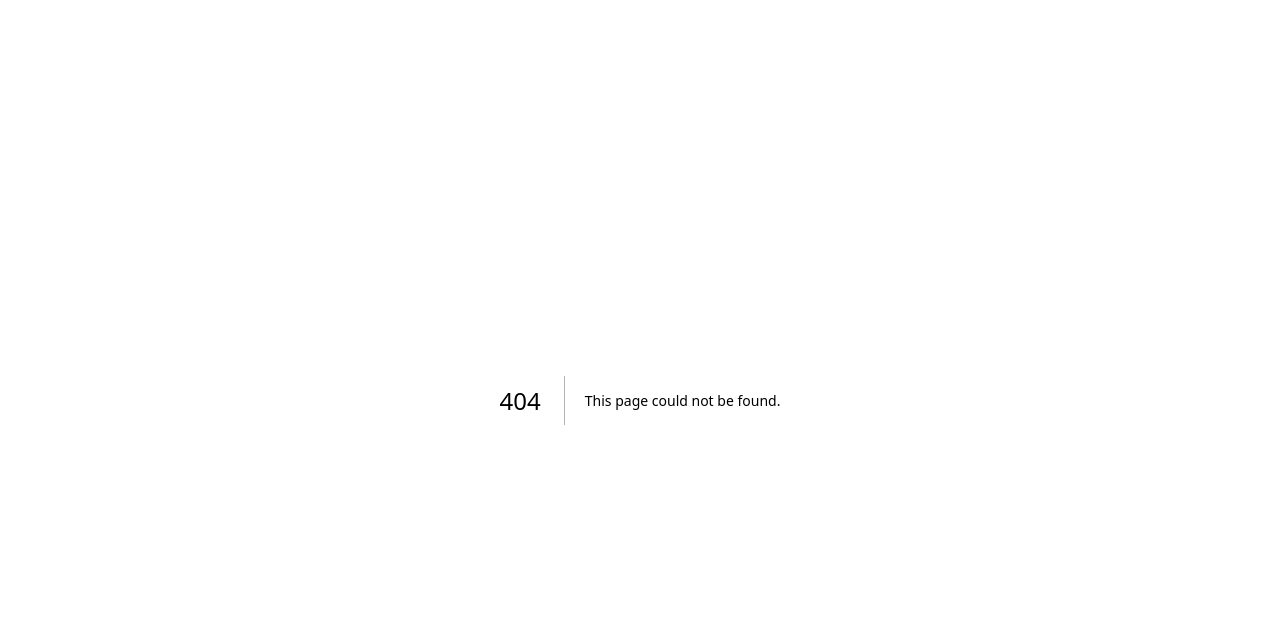
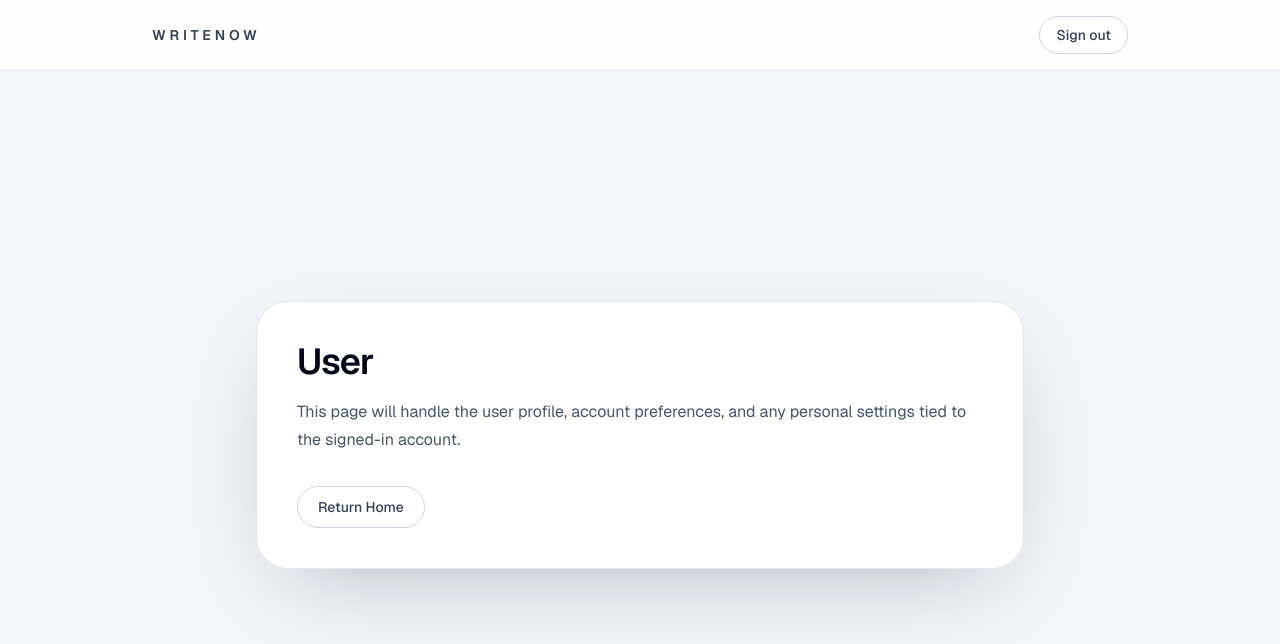
Before and after one commit to Klevennb/the-machine, a Next.js app: page /user in a window 1280 px wide. Before the commit this address had no page. Shown: the top 644 px of the page. Built offline with nearby package versions, Linux system fonts and the light colour scheme; no server answers; sample sign-in values are in the browser's storage.

Commit message:
added dashboard

```diff
--- a/app/api/auth/[...nextauth]/route.ts
+++ b/app/api/auth/[...nextauth]/route.ts
@@ -6,4 +6,16 @@ export const dynamic = "force-dynamic";
 
 const handler = NextAuth(authOptions);
 
-export { handler as GET, handler as POST };
+export async function GET(
+  request: Request,
+  context: { params: Promise<{ nextauth: string[] }> }
+) {
+  return handler(request, context);
+}
+
+export async function POST(
+  request: Request,
+  context: { params: Promise<{ nextauth: string[] }> }
+) {
+  return handler(request, context);
+}
--- /dev/null
+++ b/app/components/protected-header.tsx
@@ -0,0 +1,18 @@
+import Link from "next/link";
+import { SignOutButton } from "@/app/components/sign-out-button";
+
+export function ProtectedHeader() {
+  return (
+    <header className="border-b border-slate-200 bg-white/90 backdrop-blur">
+      <div className="mx-auto flex w-full max-w-5xl items-center justify-between gap-4 px-6 py-4">
+        <Link
+          className="text-sm font-semibold uppercase tracking-[0.28em] text-slate-700"
+          href="/"
+        >
+          WriteNow
+        </Link>
+        <SignOutButton />
+      </div>
+    </header>
+  );
+}
--- /dev/null
+++ b/app/components/protected-page-shell.tsx
@@ -0,0 +1,43 @@
+import Link from "next/link";
+import { ProtectedHeader } from "@/app/components/protected-header";
+
+type ProtectedPageShellProps = {
+  title: string;
+  description: string;
+  children?: React.ReactNode;
+  showHomeLink?: boolean;
+};
+
+export function ProtectedPageShell({
+  title,
+  description,
+  children,
+  showHomeLink = false,
+}: ProtectedPageShellProps) {
+  return (
+    <div className="min-h-screen bg-slate-100">
+      <ProtectedHeader />
+      <main className="mx-auto flex min-h-[calc(100vh-73px)] w-full max-w-5xl items-center justify-center px-6 py-10">
+        <div className="w-full max-w-3xl rounded-[2rem] border border-slate-200 bg-white p-8 shadow-[0_30px_90px_-40px_rgba(15,23,42,0.35)] sm:p-10">
+          <h1 className="text-3xl font-semibold tracking-tight text-slate-950 sm:text-4xl">
+            {title}
+          </h1>
+          <p className="mt-4 text-base leading-7 text-slate-600">
+            {description}
+          </p>
+          {children ? <div className="mt-8">{children}</div> : null}
+          {showHomeLink ? (
+            <div className="mt-8">
+              <Link
+                className="inline-flex items-center rounded-full border border-slate-300 px-5 py-2.5 text-sm font-medium text-slate-700 transition hover:border-slate-400 hover:bg-slate-50"
+                href="/"
+              >
+                Return Home
+              </Link>
+            </div>
+          ) : null}
+        </div>
+      </main>
+    </div>
+  );
+}
--- /dev/null
+++ b/app/explore/page.tsx
@@ -0,0 +1,20 @@
+import { redirect } from "next/navigation";
+import { getServerSession } from "next-auth";
+import { ProtectedPageShell } from "@/app/components/protected-page-shell";
+import { authOptions } from "@/lib/auth";
+
+export default async function ExplorePage() {
+  const session = await getServerSession(authOptions);
+
+  if (!session?.user) {
+    redirect("/login");
+  }
+
+  return (
+    <ProtectedPageShell
+      title="Explore"
+      description="This page will surface discovery features, recommended content, and ideas users may want to browse for inspiration."
+      showHomeLink
+    />
+  );
+}
--- /dev/null
+++ b/app/library/page.tsx
@@ -0,0 +1,20 @@
+import { redirect } from "next/navigation";
+import { getServerSession } from "next-auth";
+import { ProtectedPageShell } from "@/app/components/protected-page-shell";
+import { authOptions } from "@/lib/auth";
+
+export default async function LibraryPage() {
+  const session = await getServerSession(authOptions);
+
+  if (!session?.user) {
+    redirect("/login");
+  }
+
+  return (
+    <ProtectedPageShell
+      title="Library"
+      description="This page will hold saved documents, drafts, and any archived content so users can revisit their work later."
+      showHomeLink
+    />
+  );
+}
--- a/app/page.tsx
+++ b/app/page.tsx
@@ -1,6 +1,7 @@
 import { redirect } from "next/navigation";
 import { getServerSession } from "next-auth";
-import { SignOutButton } from "@/app/components/sign-out-button";
+import Link from "next/link";
+import { ProtectedPageShell } from "@/app/components/protected-page-shell";
 import { authOptions } from "@/lib/auth";
 
 export default async function Home() {
@@ -10,11 +11,30 @@ export default async function Home() {
     redirect("/login");
   }
 
+  const pages = [
+    { href: "/write", label: "Write" },
+    { href: "/library", label: "Library" },
+    { href: "/explore", label: "Explore" },
+    { href: "/search", label: "Search" },
+    { href: "/user", label: "User" },
+  ];
+
   return (
-    <main className="flex min-h-screen items-center justify-center bg-slate-100 px-6">
-      <div className="rounded-[2rem] border border-slate-200 bg-white p-8 shadow-[0_30px_90px_-40px_rgba(15,23,42,0.35)]">
-        <SignOutButton />
+    <ProtectedPageShell
+      title="Home"
+      description="Choose an area of the app to explore. These routes are now scaffolded and ready for their real functionality later."
+    >
+      <div className="grid gap-3 sm:grid-cols-2 lg:grid-cols-3">
+        {pages.map((page) => (
+          <Link
+            key={page.href}
+            className="rounded-[1.5rem] border border-slate-200 bg-slate-50 px-5 py-4 text-base font-medium text-slate-800 transition hover:border-slate-300 hover:bg-white"
+            href={page.href}
+          >
+            {page.label}
+          </Link>
+        ))}
       </div>
-    </main>
+    </ProtectedPageShell>
   );
 }
--- /dev/null
+++ b/app/search/page.tsx
@@ -0,0 +1,20 @@
+import { redirect } from "next/navigation";
+import { getServerSession } from "next-auth";
+import { ProtectedPageShell } from "@/app/components/protected-page-shell";
+import { authOptions } from "@/lib/auth";
+
+export default async function SearchPage() {
+  const session = await getServerSession(authOptions);
+
+  if (!session?.user) {
+    redirect("/login");
+  }
+
+  return (
+    <ProtectedPageShell
+      title="Search"
+      description="This page will provide search across writing, saved items, and other app content so users can find what they need quickly."
+      showHomeLink
+    />
+  );
+}
--- /dev/null
+++ b/app/user/page.tsx
@@ -0,0 +1,20 @@
+import { redirect } from "next/navigation";
+import { getServerSession } from "next-auth";
+import { ProtectedPageShell } from "@/app/components/protected-page-shell";
+import { authOptions } from "@/lib/auth";
+
+export default async function UserPage() {
+  const session = await getServerSession(authOptions);
+
+  if (!session?.user) {
+    redirect("/login");
+  }
+
+  return (
+    <ProtectedPageShell
+      title="User"
+      description="This page will handle the user profile, account preferences, and any personal settings tied to the signed-in account."
+      showHomeLink
+    />
+  );
+}
--- /dev/null
+++ b/app/write/page.tsx
@@ -0,0 +1,20 @@
+import { redirect } from "next/navigation";
+import { getServerSession } from "next-auth";
+import { ProtectedPageShell } from "@/app/components/protected-page-shell";
+import { authOptions } from "@/lib/auth";
+
+export default async function WritePage() {
+  const session = await getServerSession(authOptions);
+
+  if (!session?.user) {
+    redirect("/login");
+  }
+
+  return (
+    <ProtectedPageShell
+      title="Write"
+      description="This page will become the main writing workspace, where users can draft, edit, and organize their content."
+      showHomeLink
+    />
+  );
+}
```
